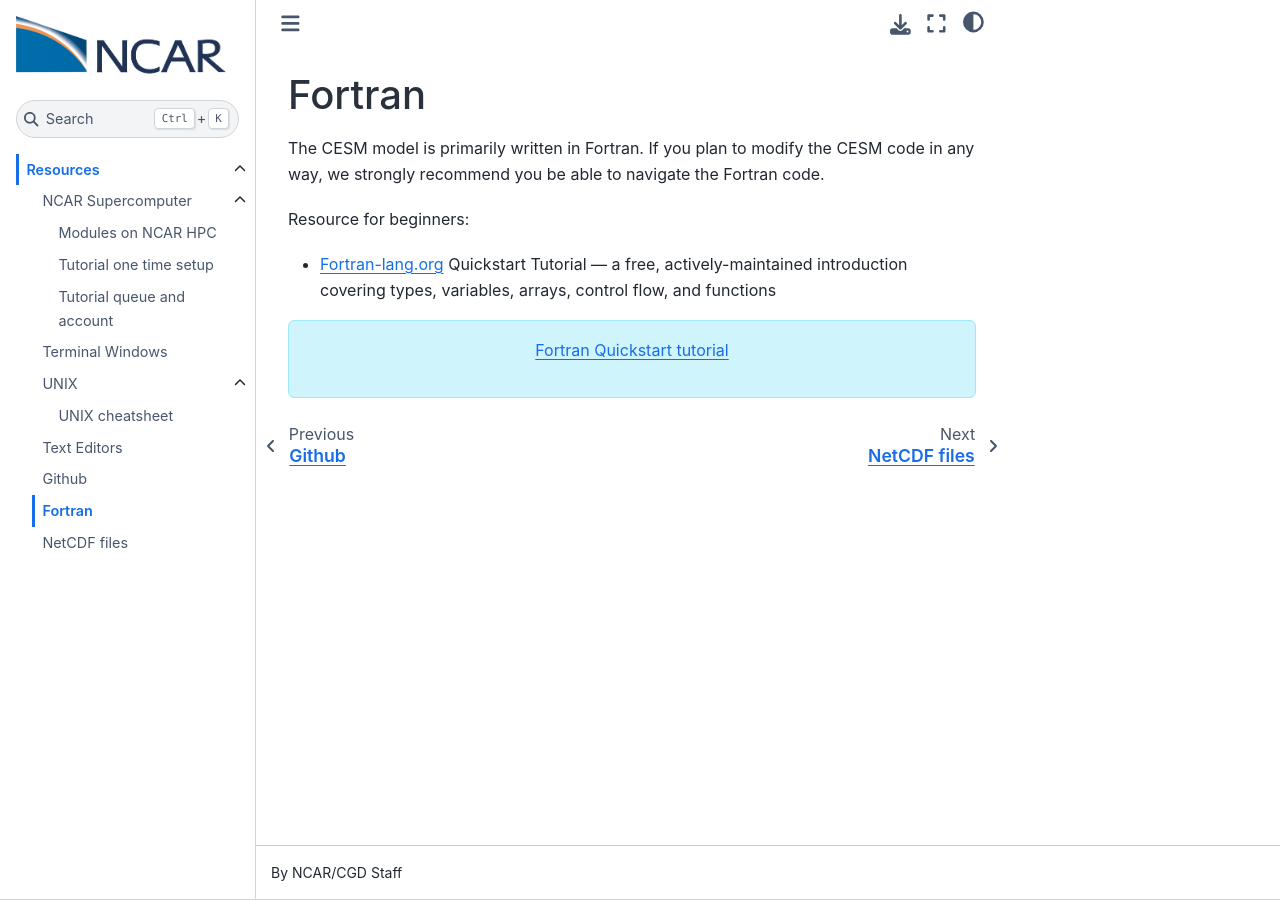
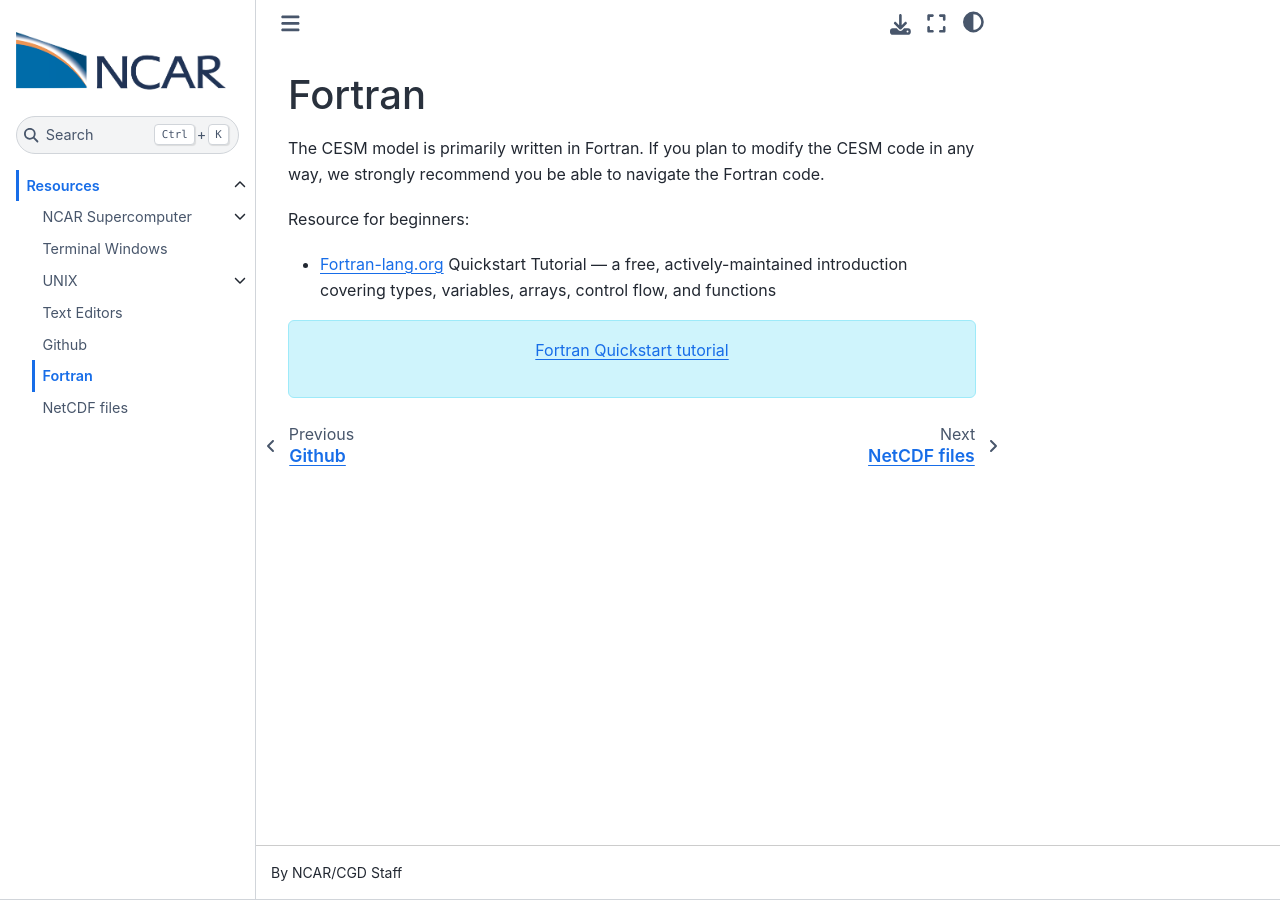
Before and after one commit to NCAR/CLM-Tutorial, a Jupyter Book: the page built from notebooks/resources/fortran.ipynb, in a window 1280 px wide. Built offline with Jupyter Book 1.0.4 settings and Sphinx 7.4.7 and the Sphinx Book theme 1.1.4, drawn with Linux system fonts in a browser that asks for light colours; pages that are not in the unit, such as notebooks, are missing from menus; part of the change alters nothing that is shown.

```diff
--- a/_config.yml
+++ b/_config.yml
@@ -16,12 +16,13 @@ exclude_patterns:
   - notebooks/resources/tutorial_specific.ipynb
   - notebooks/troubleshooting/exercises_overview.ipynb
   - notebooks/troubleshooting/exercises/troubleshooting_cam.ipynb
+  - notebooks/diagnostics/clm_ctsm/clm_exercise_x.ipynb
 
 sphinx:
   config:
     html_show_copyright: false
     html_theme_options:
-      show_navbar_depth: 3
+      show_navbar_depth: 1
 
 # Force re-execution of notebooks on each build.
 # See https://jupyterbook.org/content/execute.html
--- a/_toc.yml
+++ b/_toc.yml
@@ -92,23 +92,14 @@ chapters:
   sections:
   - file: notebooks/troubleshooting/log_files
   - file: notebooks/troubleshooting/debugging_flag
-  #- file: notebooks/troubleshooting/exercises_overview
-  #  sections:
-  #  - file: notebooks/troubleshooting/exercises/troubleshooting_cam
-
-- file: notebooks/challenge/challenge
-  sections:
-  - file: notebooks/challenge/clm_ctsm/clm_ctsm
-    sections:
-    - file: notebooks/challenge/clm_ctsm/clm_exercise_3
-    - file: notebooks/challenge/clm_ctsm/clm_exercise_4
-    - file: notebooks/challenge/clm_ctsm/clm_exercise_5
 
 - file: notebooks/diagnostics/diagnostics
   sections:
   - file: notebooks/diagnostics/clm_ctsm/clm_ctsm
     sections:
     - file: notebooks/diagnostics/clm_ctsm/basics_clm
+    - file: notebooks/diagnostics/clm_ctsm/clm_exercise_2
+    - file: notebooks/diagnostics/clm_ctsm/clm_exercise_3
   - file: notebooks/diagnostics/cupid
   - file: notebooks/diagnostics/additional/additional
     sections:
```
Also changed, not shown: 6 other files.
